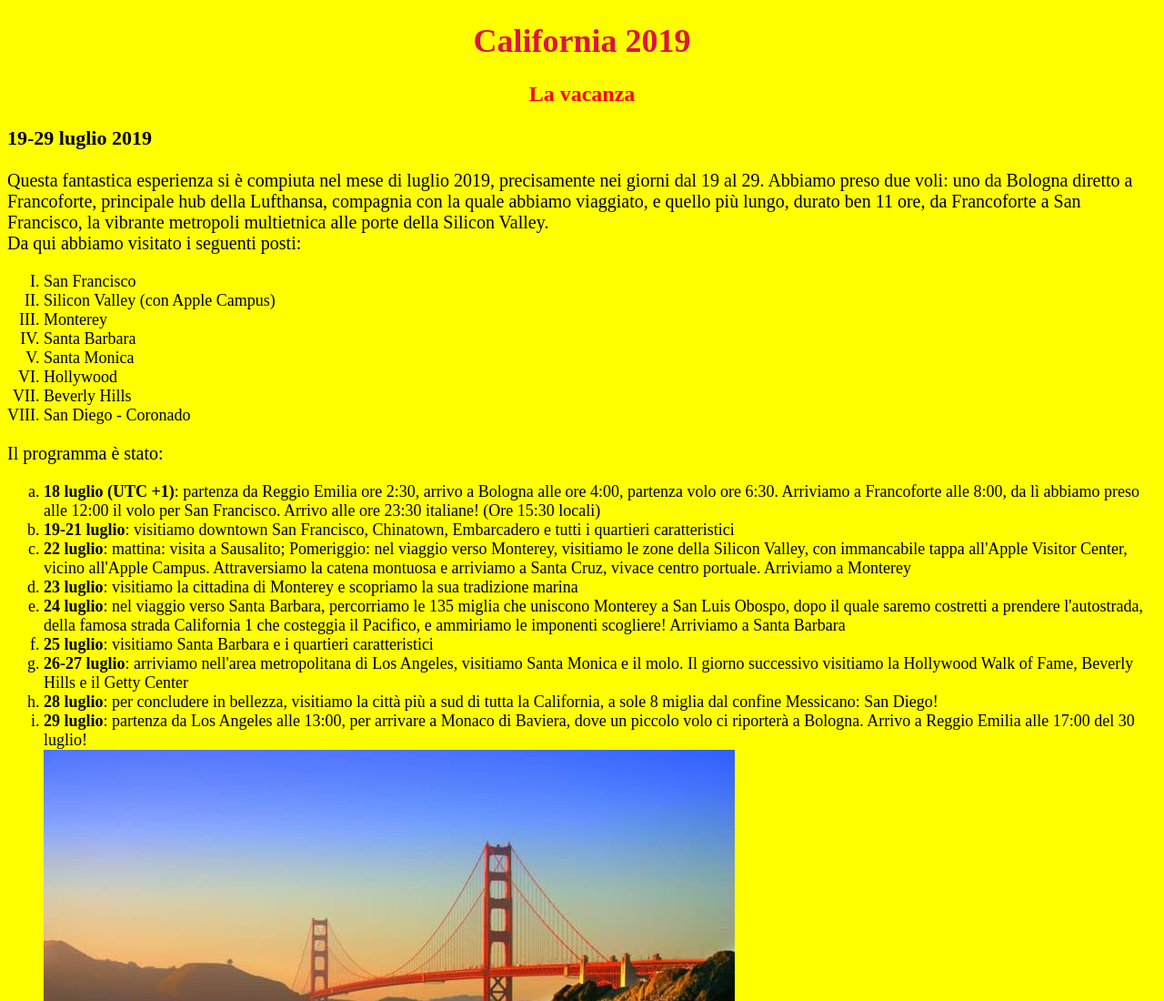
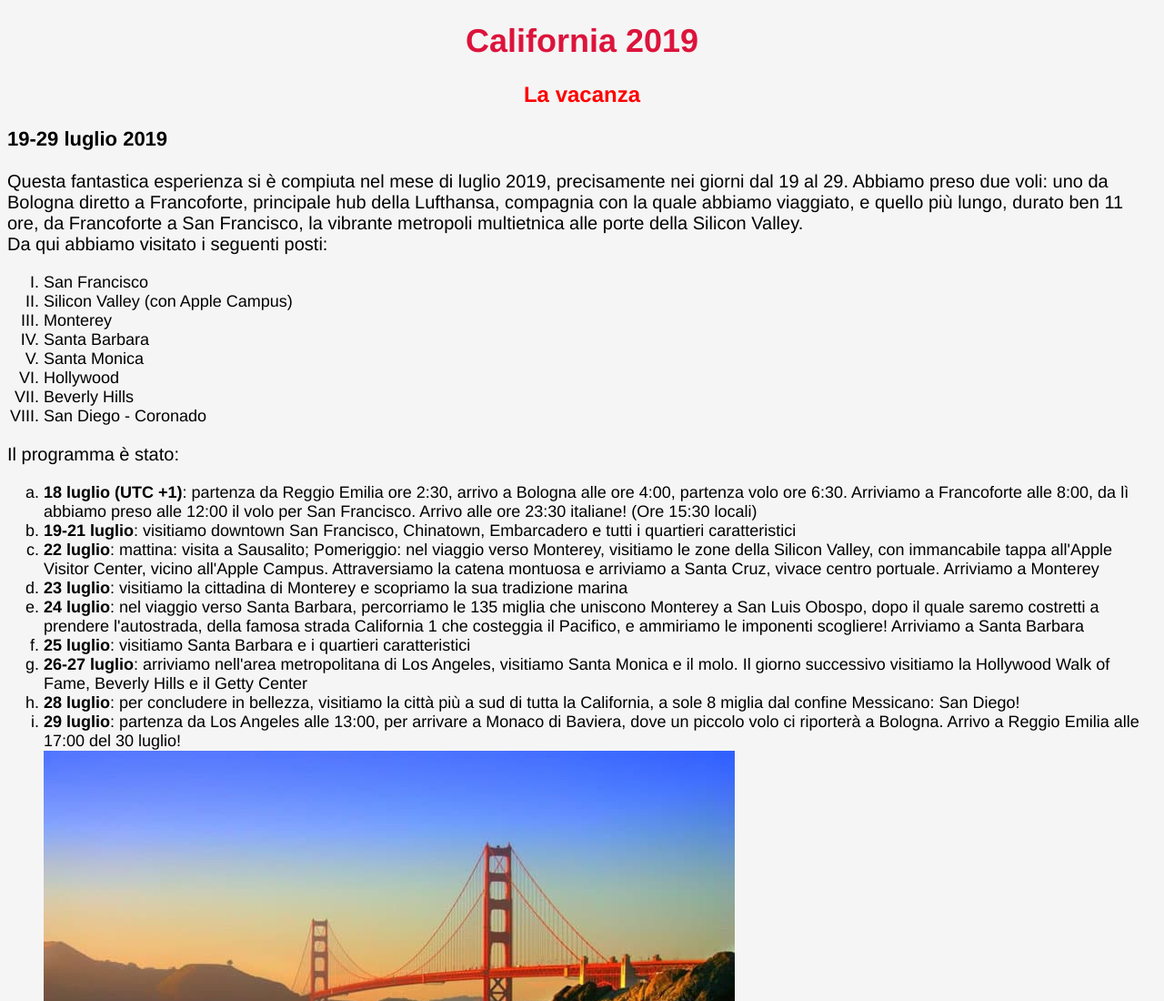
Before and after one commit to tommasocg/es_html_170321, a plain HTML site: page index.html in a window 1280 px wide. Shown: the top 1100 px of the page at 91% size. Drawn offline with Linux system fonts and the light colour scheme.

Commit message:
aggiunto style.css e migliorie estetiche

```diff
--- a/index.html
+++ b/index.html
@@ -2,40 +2,8 @@
 <html>
 <head>
 <title>Page Title</title>
+<link rel="stylesheet"  href="style.css">
 </head>
-<style>
-body {background-color: yellow;}
-
-h1 {
-  font-family: baskerville;
-  font-size: 36px;
-  color: crimson;
-  text-align: center;}
-
-h2 {
-  font-family: baskerville;
-  font-size: 24px;
-  color: red;
-  text-align: center;}
-
-h3 {
-  font-family: baskerville;
-  font-size: 22px;}
-
-p {
-  font-family: baskerville;
-  font-size: 20px;}
-
-a {
-  font-family: baskerville;
-  font-size: 18px;}
-
-ol {
-  font-family: baskerville;
-  font-size: 18px;}
-
-
-</style>
 <body>
 
 <h1>California 2019</h1>
--- /dev/null
+++ b/style.css
@@ -0,0 +1,29 @@
+body {background-color: whitesmoke;}
+
+h1 {
+  font-family: "Helvetica", sans-serif;
+  font-size: 36px;
+  color: crimson;
+  text-align: center;}
+
+h2 {
+  font-family: "Helvetica", sans-serif;
+  font-size: 24px;
+  color: red;
+  text-align: center;}
+
+h3 {
+  font-family: "Helvetica", sans-serif;
+  font-size: 22px;}
+
+p {
+  font-family: "Helvetica", sans-serif;
+  font-size: 20px;}
+
+a {
+  font-family: "Helvetica", sans-serif;
+  font-size: 18px;}
+
+ol {
+  font-family: "Helvetica", sans-serif;
+  font-size: 18px;}
```
